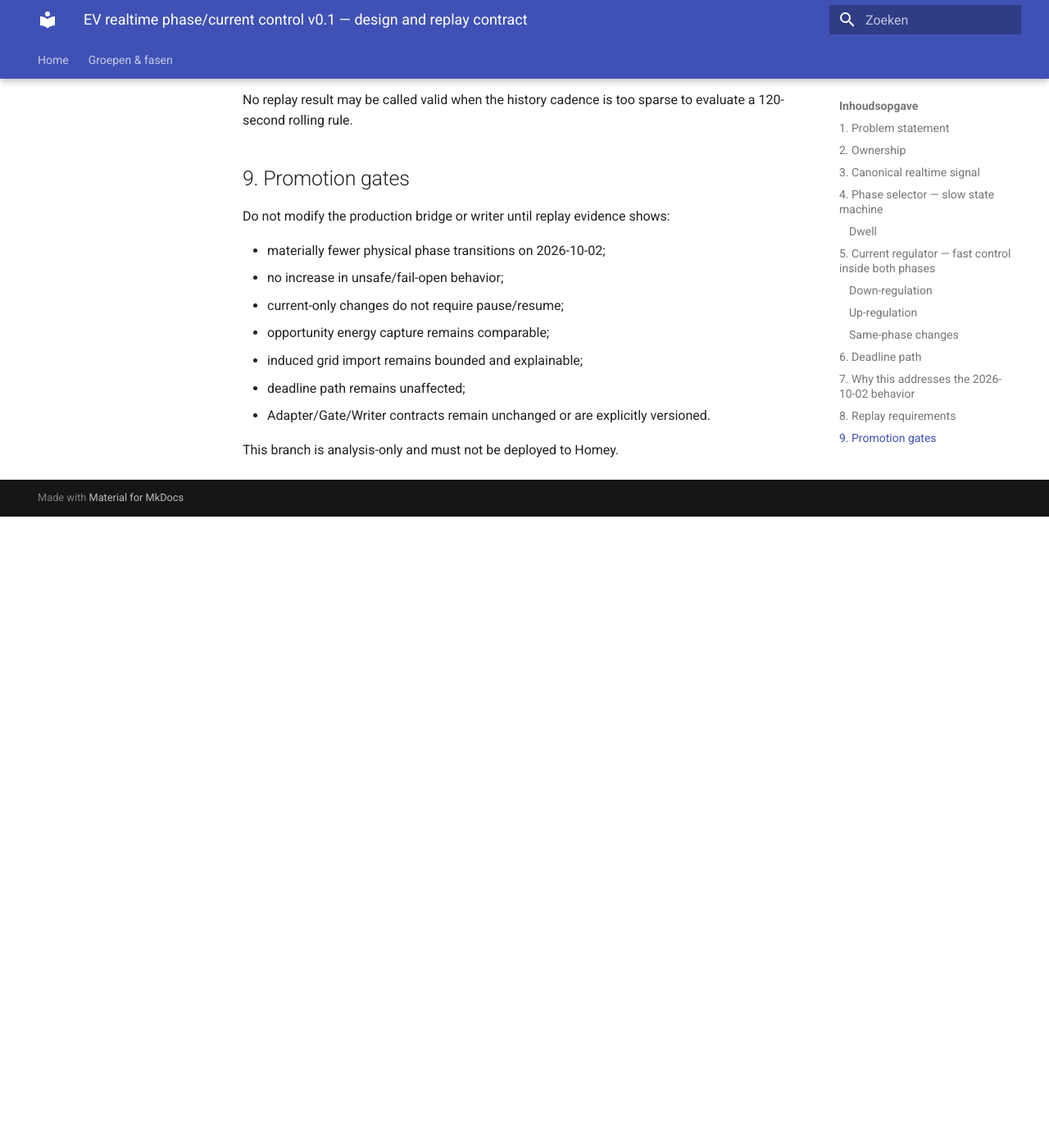
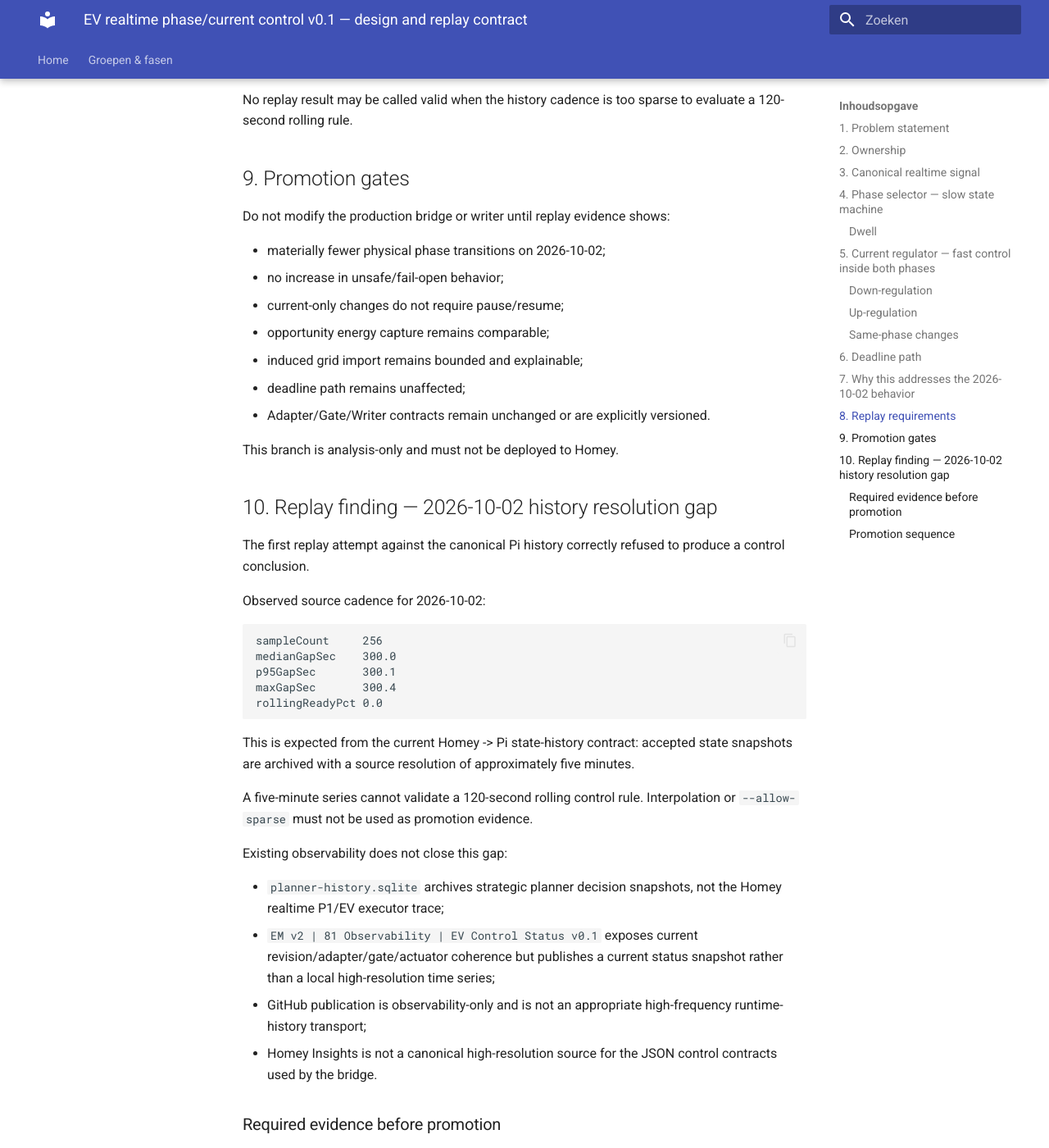
Before and after one commit to OnsKasteeltje/homey-energy-manual, an MkDocs documentation site: the page built from docs/architecture/ev-realtime-phase-current-control-v0.1.md, in a window 1280 px wide and 1400 px high, scrolled down 5878 px. Shown: the whole window at 82% size. Built offline with MkDocs 1.6.1 and Material for MkDocs 9.7.7, drawn with Linux system fonts in a browser that asks for light colours; before the commit the page ends 6508 px from its top, so only the background shows below that; some of the changed text lies outside the part shown.

Commit message:
docs(ev): record replay resolution gap and trace requirement

````diff
--- a/docs/architecture/ev-realtime-phase-current-control-v0.1.md
+++ b/docs/architecture/ev-realtime-phase-current-control-v0.1.md
@@ -233,3 +233,75 @@
 - Adapter/Gate/Writer contracts remain unchanged or are explicitly versioned.
 
 This branch is analysis-only and must not be deployed to Homey.
+
+
+## 10. Replay finding — 2026-10-02 history resolution gap
+
+The first replay attempt against the canonical Pi history correctly refused to produce a control conclusion.
+
+Observed source cadence for 2026-10-02:
+
+```text
+sampleCount     256
+medianGapSec    300.0
+p95GapSec       300.1
+maxGapSec       300.4
+rollingReadyPct 0.0
+```
+
+This is expected from the current Homey -> Pi state-history contract: accepted state snapshots are archived with a source resolution of approximately five minutes.
+
+A five-minute series cannot validate a 120-second rolling control rule. Interpolation or `--allow-sparse` must not be used as promotion evidence.
+
+Existing observability does not close this gap:
+
+- `planner-history.sqlite` archives strategic planner decision snapshots, not the Homey realtime P1/EV executor trace;
+- `EM v2 | 81 Observability | EV Control Status v0.1` exposes current revision/adapter/gate/actuator coherence but publishes a current status snapshot rather than a local high-resolution time series;
+- GitHub publication is observability-only and is not an appropriate high-frequency runtime-history transport;
+- Homey Insights is not a canonical high-resolution source for the JSON control contracts used by the bridge.
+
+### Required evidence before promotion
+
+Add one control-neutral, Pi-local EV execution trace with enough cadence to evaluate the realtime rules.
+
+The trace should record only already-derived runtime evidence and MUST NOT become a control input.
+
+Minimum event payload:
+
+```text
+timestamp
+P1 W + age
+EV actual W + age
+reconstructed availableTotalW
+rolling120s availableTotalW
+rolling window sample count/span
+selected phase mode
+phase modeSinceAt
+phase transition reason
+requested A / W
+current-regulation reason
+Pi envelope minA/maxA/allowed
+deadlineGuardApplied
+writer status/stage where available
+```
+
+Recommended persistence:
+
+- local Pi SQLite;
+- event-driven on semantic EV intent/phase/current change, plus a bounded heartbeat while opportunity charging is active;
+- retention at least 14 days;
+- no GitHub publication requirement;
+- no Homey device reads solely for history if the values already exist in the bridge contract;
+- archive failure must be observable but failure-isolated from control.
+
+A 30-second heartbeat while EV opportunity control is active is sufficient for replay of a 120-second rolling rule while keeping the trace small. Semantic changes should be recorded immediately even between heartbeats.
+
+### Promotion sequence
+
+1. add the control-neutral trace;
+2. capture at least one naturally variable PV day;
+3. replay CURRENT vs CANDIDATE from that trace;
+4. compare physical phase transitions, A changes, target energy, induced import and residual export;
+5. only then consider a versioned production bridge change.
+
+The 2026-10-02 five-minute history remains useful for energy/day-level analysis, but not for validating the sub-five-minute control law.
````
